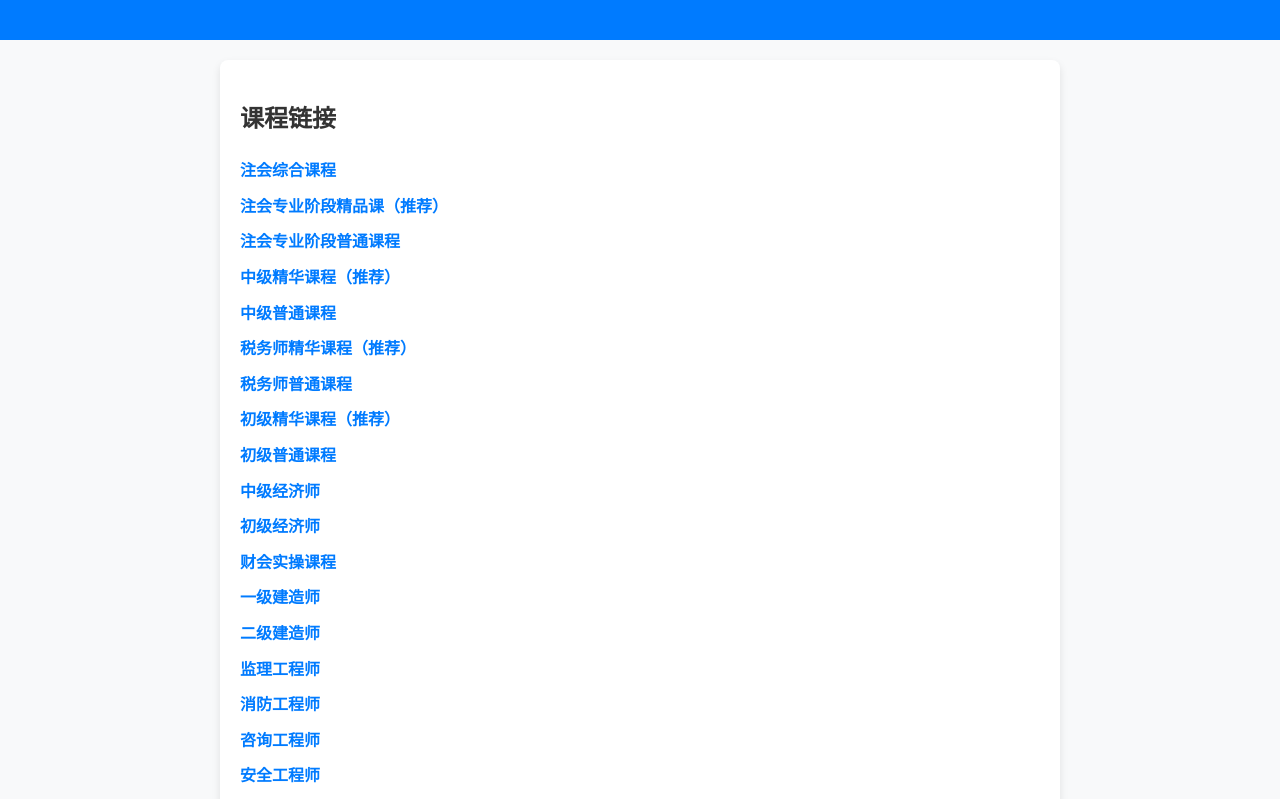
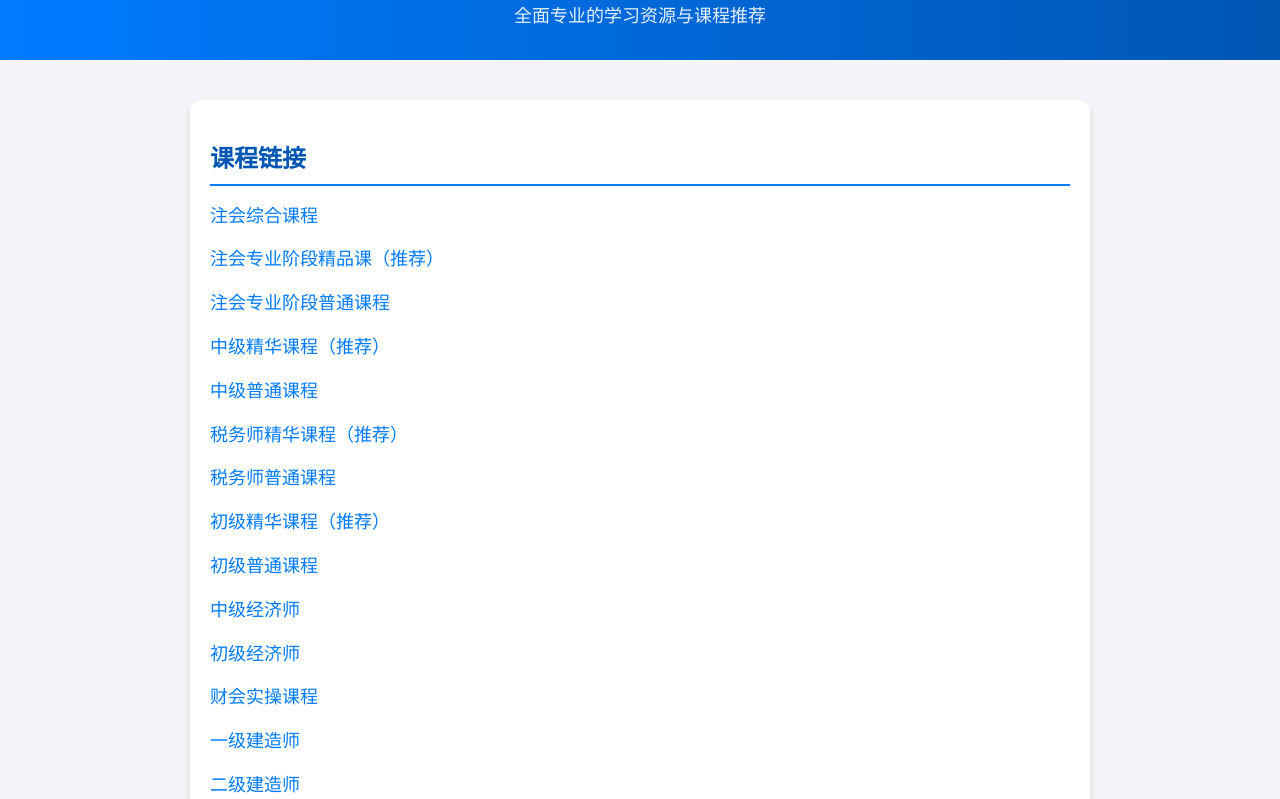
Before and after one commit to fengkaobiguo-123/fengkaobiguokechengjieshao, a plain HTML site: page index.html in a window 1280 px wide. Shown: the part 96-895 px from the top of the page. Drawn offline with Linux system fonts and the light colour scheme.

Commit message:
Update style.css

```diff
--- a/style.css
+++ b/style.css
@@ -1,34 +1,53 @@
 /* 全局样式 */
 body {
-    font-family: Arial, sans-serif;
+    font-family: 'Roboto', Arial, sans-serif;
     margin: 0;
     padding: 0;
-    background-color: #f8f9fa;
+    background-color: #f4f4f9;
     color: #333;
     line-height: 1.6;
 }
 
 /* 头部样式 */
 header {
-    background-color: #007bff;
+    background: linear-gradient(90deg, #007bff, #0056b3);
     color: #fff;
     text-align: center;
-    padding: 20px;
+    padding: 30px 0;
 }
 
-header h1 {
+.header-container h1 {
     margin: 0;
-    font-size: 24px;
+    font-size: 36px;
+    font-weight: bold;
+}
+
+.header-container p {
+    margin: 10px 0 0;
+    font-size: 18px;
+    opacity: 0.9;
 }
 
 /* 主体样式 */
 main {
-    max-width: 800px;
+    max-width: 900px;
     margin: 20px auto;
     padding: 20px;
+}
+
+.content-container {
     background: #fff;
-    border-radius: 8px;
-    box-shadow: 0 4px 8px rgba(0, 0, 0, 0.1);
+    border-radius: 10px;
+    box-shadow: 0 4px 10px rgba(0, 0, 0, 0.1);
+    padding: 20px;
+}
+
+.content-container h2 {
+    font-size: 24px;
+    margin-bottom: 15px;
+    color: #0056b3;
+    border-bottom: 2px solid #007bff;
+    padding-bottom: 5px;
 }
 
 ul {
@@ -37,24 +56,27 @@ ul {
 }
 
 ul li {
-    margin: 10px 0;
+    margin: 15px 0;
 }
 
 ul li a {
     text-decoration: none;
+    font-size: 18px;
     color: #007bff;
-    font-weight: bold;
+    font-weight: 500;
+    transition: all 0.3s ease;
 }
 
 ul li a:hover {
     text-decoration: underline;
+    color: #0056b3;
 }
 
 /* 页脚样式 */
 footer {
     text-align: center;
-    background-color: #007bff;
+    background: #007bff;
     color: #fff;
-    padding: 10px 0;
+    padding: 15px 0;
     font-size: 14px;
 }
```
